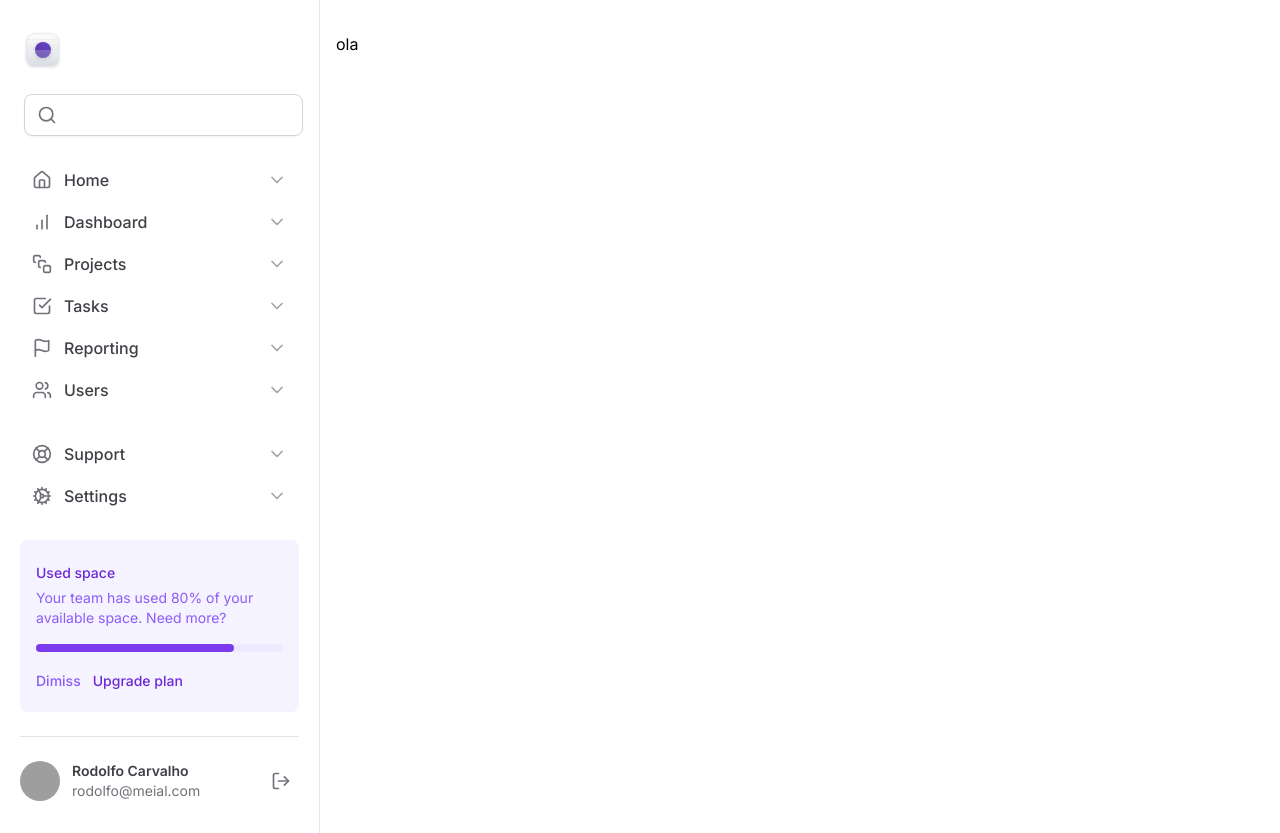
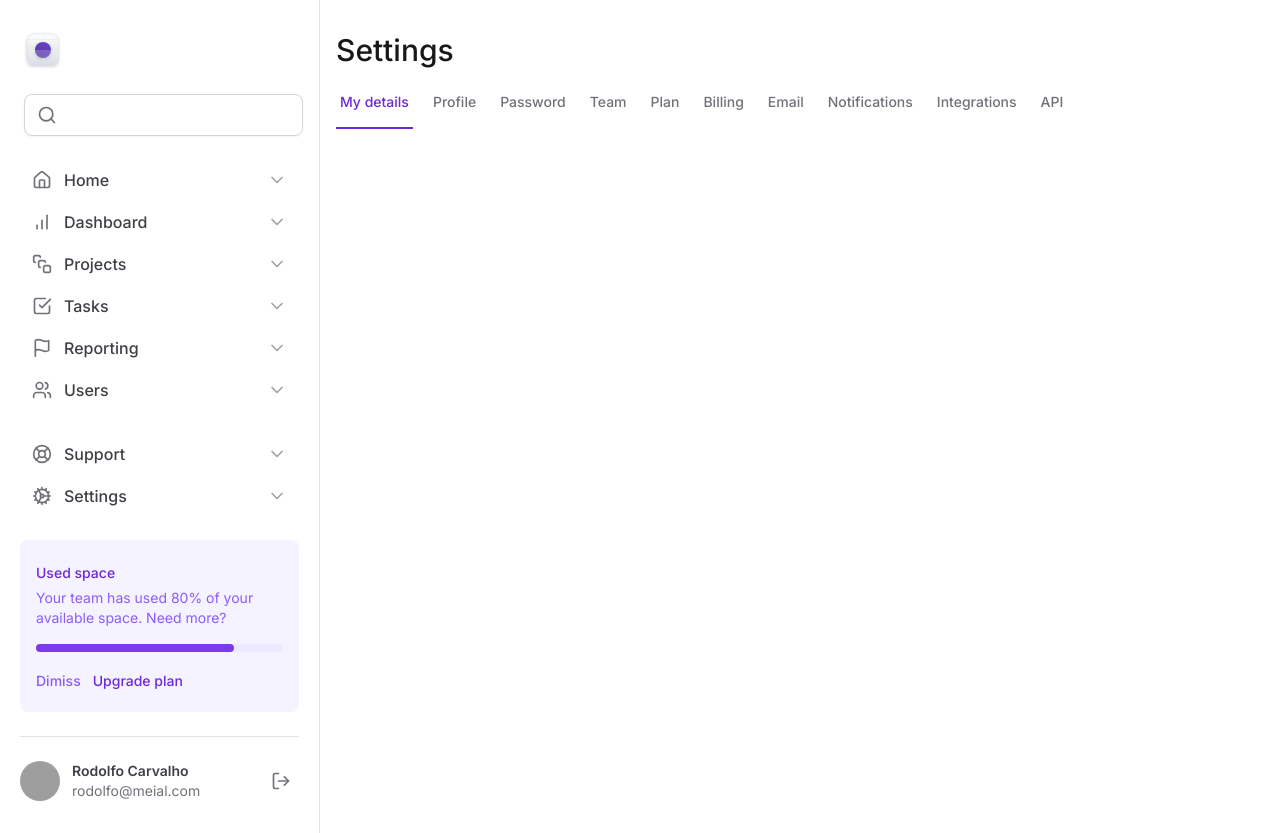
Before and after one commit to iTzRodz/masterizando-tailwind, a Next.js app: page / in a window 1280 px wide. Built offline with nearby package versions, Linux system fonts and the light colour scheme; grey boxes are pictures that could not be loaded.

Commit message:
feat(component): create tabs

```diff
--- a/src/app/page.tsx
+++ b/src/app/page.tsx
@@ -1,3 +1,12 @@
+'use strinct'
+
+import { SettingsTabs } from '@/components/settingsTabs'
+
 export default function Home() {
-  return <h1>ola</h1>
+  return (
+    <>
+      <h1 className="text-3xl font-medium text-zinc-900">Settings</h1>
+      <SettingsTabs />
+    </>
+  )
 }
--- /dev/null
+++ b/src/components/settingsTabs/index.tsx
@@ -0,0 +1,56 @@
+'use client'
+import * as Tabs from '@radix-ui/react-tabs'
+import { TabItem } from './tabItem'
+import { useState } from 'react'
+
+export function SettingsTabs() {
+  const [currentTab, setCurrentTab] = useState<string>('tab1')
+  return (
+    <Tabs.Root value={currentTab} onValueChange={setCurrentTab}>
+      <Tabs.List className="mt-6 flex w-full items-center gap-4 border-b-zinc-200">
+        <TabItem
+          value="tab1"
+          title="My details"
+          isSelected={currentTab === 'tab1'}
+        />
+        <TabItem
+          value="tab2"
+          title="Profile"
+          isSelected={currentTab === 'tab2'}
+        />
+        <TabItem
+          value="tab3"
+          title="Password"
+          isSelected={currentTab === 'tab3'}
+        />
+        <TabItem value="tab4" title="Team" isSelected={currentTab === 'tab4'} />
+        <TabItem value="tab5" title="Plan" isSelected={currentTab === 'tab5'} />
+        <TabItem
+          value="tab6"
+          title="Billing"
+          isSelected={currentTab === 'tab6'}
+        />
+        <TabItem
+          value="tab7"
+          title="Email"
+          isSelected={currentTab === 'tab7'}
+        />
+        <TabItem
+          value="tab8"
+          title="Notifications"
+          isSelected={currentTab === 'tab8'}
+        />
+        <TabItem
+          value="tab9"
+          title="Integrations"
+          isSelected={currentTab === 'tab9'}
+        />
+        <TabItem
+          value="tab10"
+          title="API"
+          isSelected={currentTab === 'tab10'}
+        />
+      </Tabs.List>
+    </Tabs.Root>
+  )
+}
--- /dev/null
+++ b/src/components/settingsTabs/tabItem.tsx
@@ -0,0 +1,20 @@
+import * as Tabs from '@radix-ui/react-tabs'
+
+export interface TabItemProps {
+  value: string
+  title: string
+  isSelected?: boolean
+}
+export function TabItem({ value, title, isSelected = false }: TabItemProps) {
+  return (
+    <Tabs.Trigger
+      value={value}
+      className="relative px-1 pb-4 text-sm font-medium text-zinc-500 hover:text-violet-700 data-[state=active]:text-violet-700"
+    >
+      <span className="">{title}</span>
+      {isSelected && (
+        <div className="absolute -bottom-px left-0 right-0 h-0.5 bg-violet-700" />
+      )}
+    </Tabs.Trigger>
+  )
+}
```
